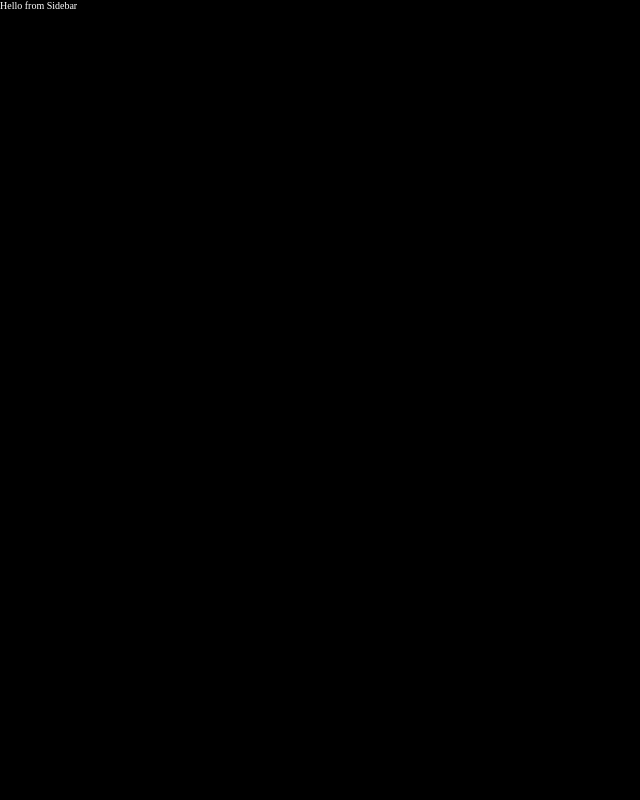
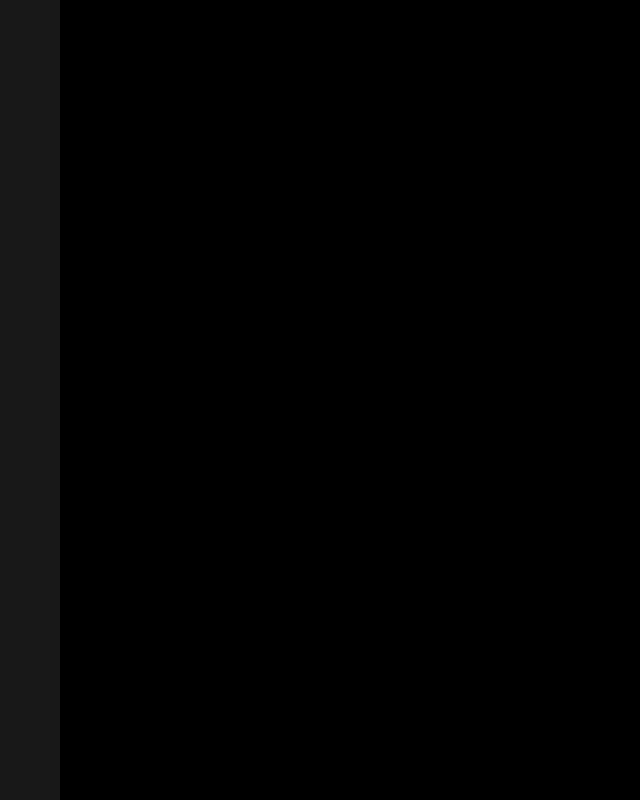
Before and after one commit to Fiddler46/portfolio, a React (Create React App) app: page / in a window 1280 px wide. Shown: the whole page, without its empty margins (0-640 px from the left). Built offline with nearby package versions, Linux system fonts and the light colour scheme.

Commit message:
Navbar created

```diff
--- a/src/App.scss
+++ b/src/App.scss
@@ -4,17 +4,17 @@
 
 @font-face {
   font-family: 'Atkinson Hyperlegible';
-  src: url(./assets//fonts/Atkinson-Hyperlegible-Regular-102.otf);
+  src: url('./assets/fonts/Atkinson-Hyperlegible-Regular-102.otf') format('otf');
 }
 
 @font-face {
   font-family: 'Helvetica Neue';
-  src: url(./assets/fonts/helvetica-neu.ttf);
+  src: url('./assets/fonts/helvetica-neu.ttf') format('ttf');
 }
 
 @font-face {
   font-family: 'Coolvetica';
-  src: url(./assets/fonts/CoolveticaRg-Regular.woff2);
+  src: url('./assets/fonts/CoolveticaRg-Regular.woff2') format('woff2');
 }
 
 input,
--- a/src/components/Sidebar/index.js
+++ b/src/components/Sidebar/index.js
@@ -1,5 +1,11 @@
 import './index.scss';
 
-const Sidebar = () => (<>Hello from Sidebar</>)
+const Sidebar = () => (
+    <div className='nav-bar'>
+        {/* <Link className='logo' to = '/'>
+
+        </Link> place for future logo?    */}
+    </div>
+)
 
 export default Sidebar
--- a/src/components/Sidebar/index.scss
+++ b/src/components/Sidebar/index.scss
@@ -0,0 +1,10 @@
+.nav-bar {
+    background-color: #181818;
+    width: 60px;
+    height: 100%;
+    position: absolute;
+    top: 0;
+    z-index: 3;
+    min-height: 500px;
+
+}
--- a/src/index.css
+++ b/src/index.css
@@ -1,3 +1,4 @@
+
 html {
   font-size: 62.5%;
 }
```
